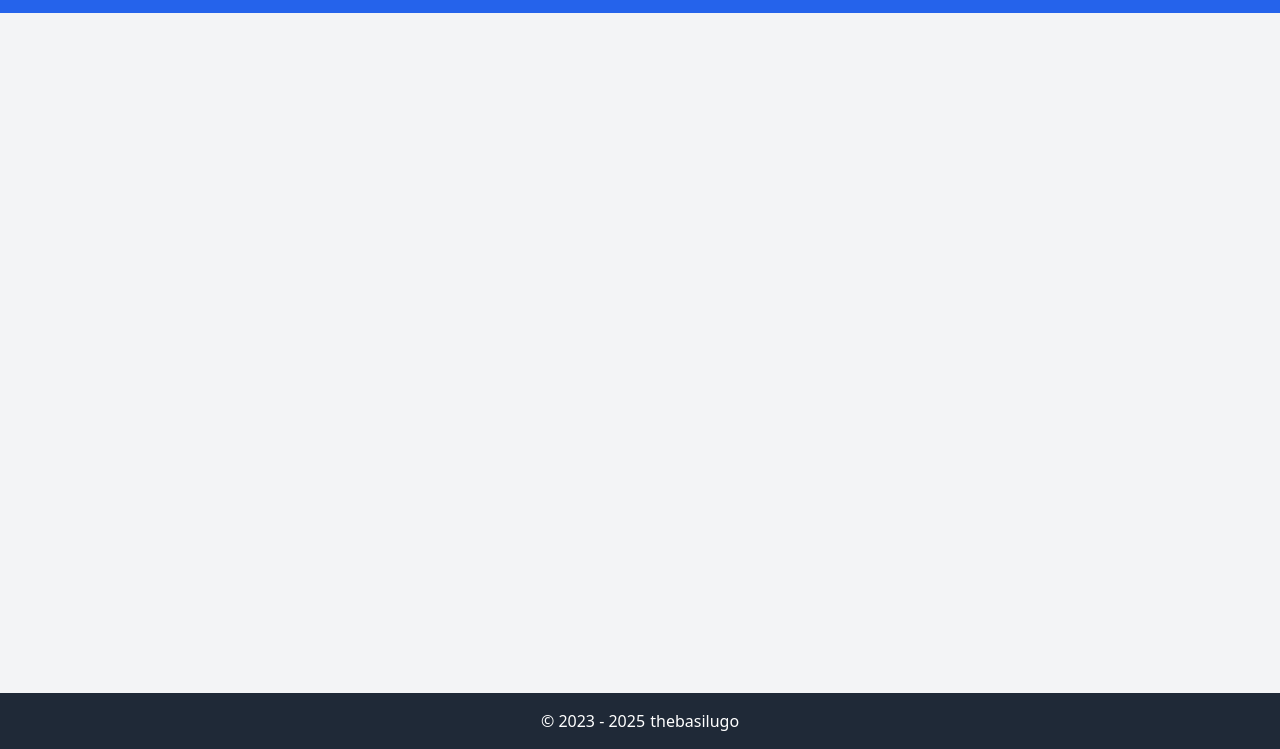
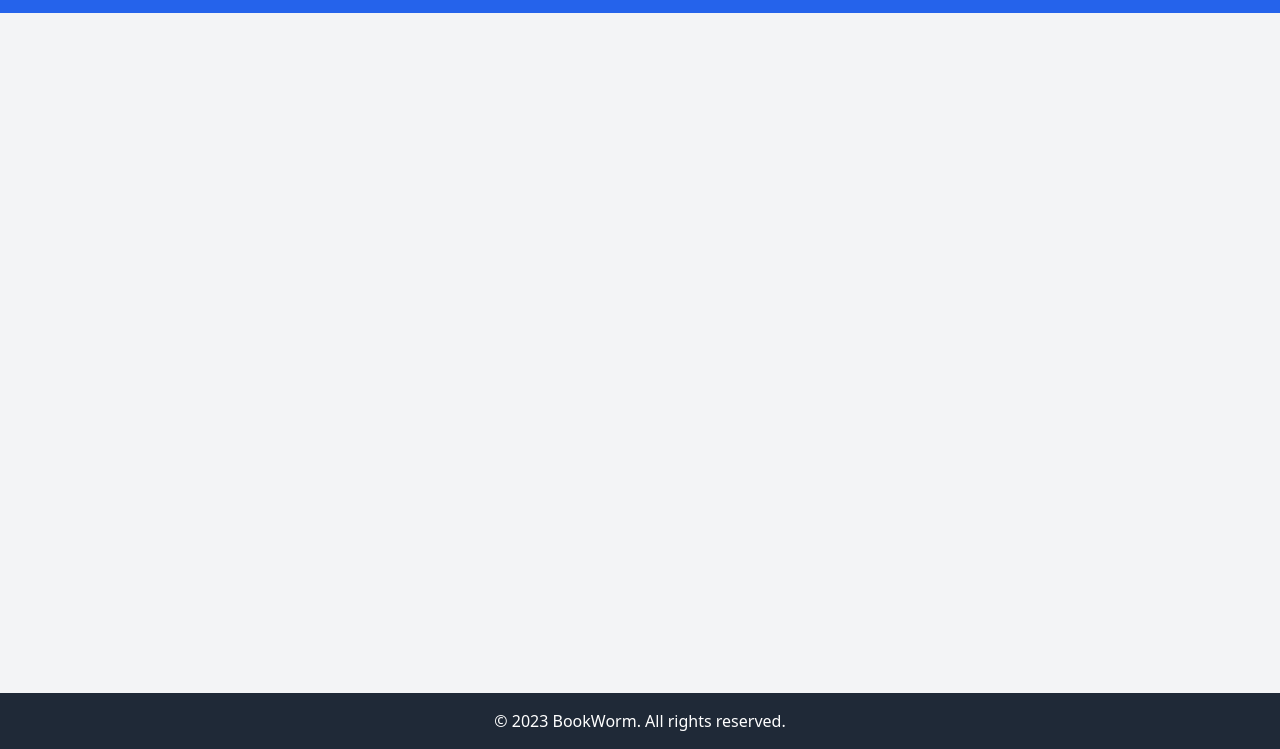
Before and after one commit to thebasilugo/bookworm, a plain HTML site: page index.html in a window 1280 px wide. Shown: the part 51-800 px from the top of the page. Drawn offline with nearby package versions, Linux system fonts and the light colour scheme.

Commit message:
update footer

```diff
--- a/index.html
+++ b/index.html
@@ -133,12 +133,7 @@
 
 			<footer class="bg-gray-800 text-white p-4 mt-8 snap-scroll">
 				<div class="container mx-auto text-center">
-					&copy; <span id="year-range"></span>&ThickSpace;<a
-						href="https://thebasilugo.github.io/portfolio"
-						class="hover:text-gray-500 hover:underline"
-						target="_blank"
-						>thebasilugo</a
-					>
+					<p>&copy; 2023 BookWorm. All rights reserved.</p>
 				</div>
 			</footer>
 		</div>
```
